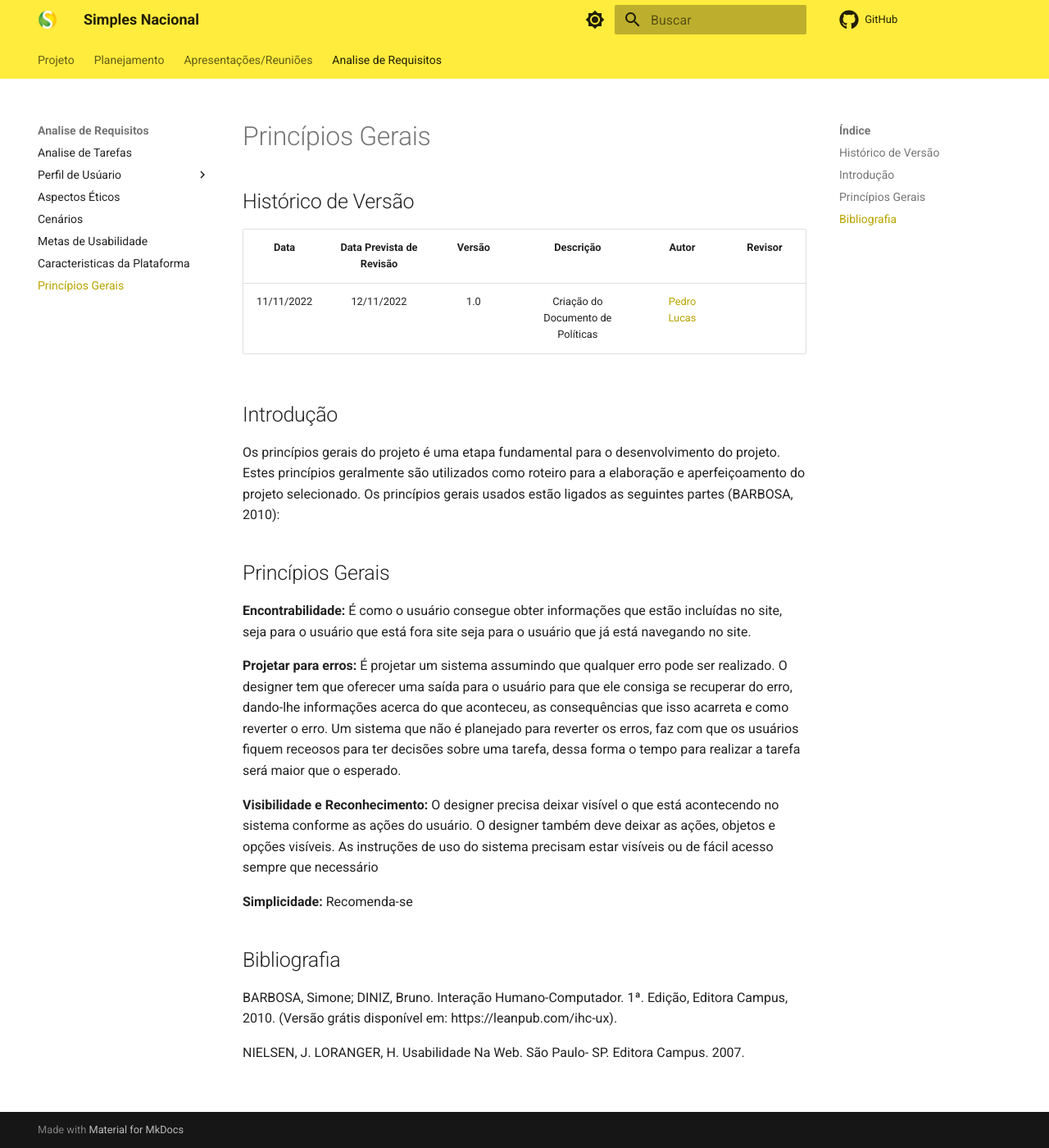
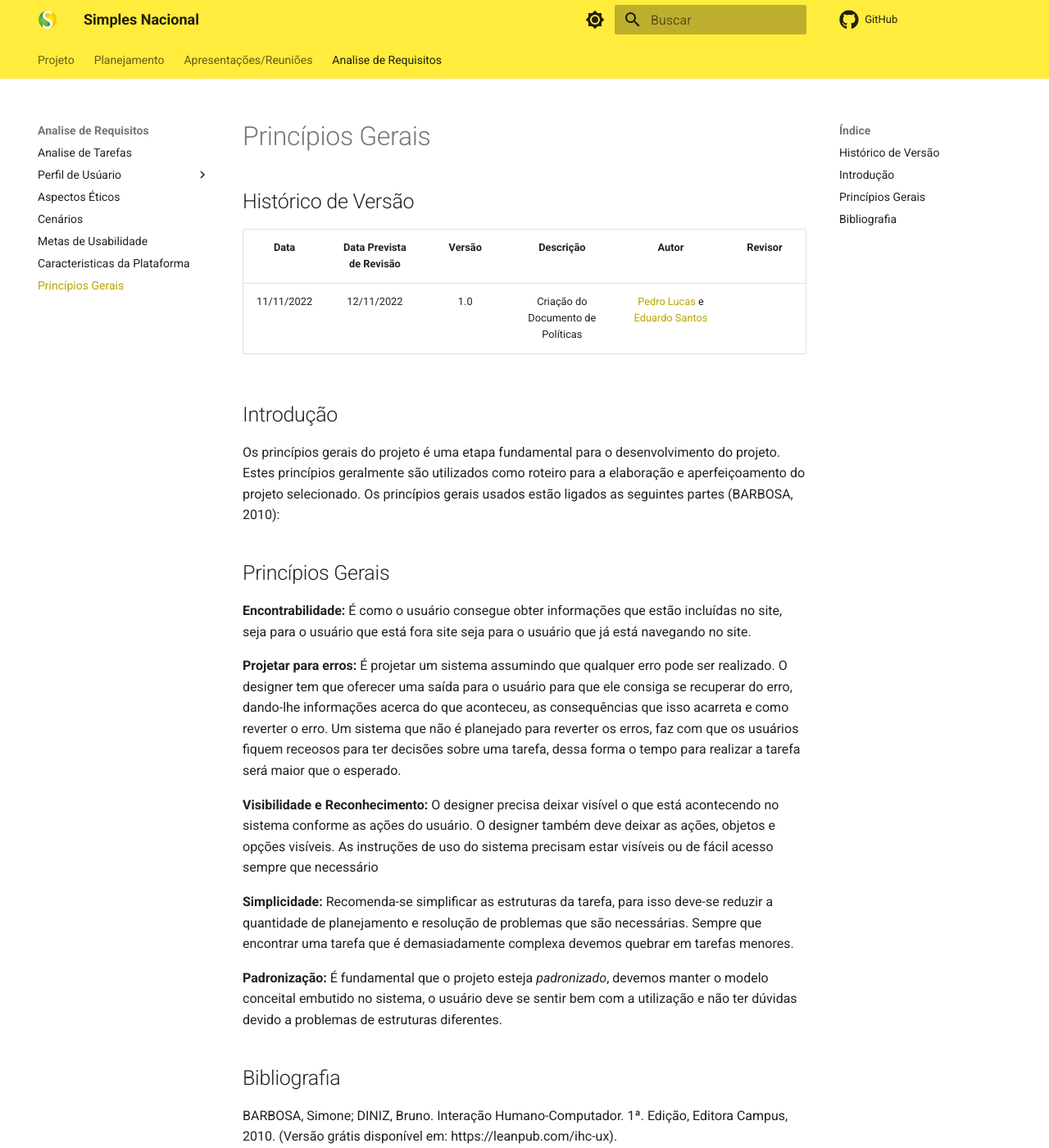
Before and after one commit to Interacao-Humano-Computador/2022.2-SimplesNacional, an MkDocs documentation site: the page built from docs/Tarefas/PrincipiosGerais.md, in a window 1280 px wide and 1400 px high. Shown: the whole window at 82% size. Built offline with MkDocs 1.6.1 and Material for MkDocs 9.7.7, drawn with Linux system fonts in a browser that asks for light colours; comment, search, counter and statistics services are not loaded.

Commit message:
Update PrincipiosGerais.md

```diff
--- a/docs/Tarefas/PrincipiosGerais.md
+++ b/docs/Tarefas/PrincipiosGerais.md
@@ -3,7 +3,7 @@
 ## Histórico de Versão
 |Data|Data Prevista de Revisão|Versão|Descrição|Autor|Revisor|
 | :----------: |:-----------:| :------: | :-----------: | :---------: |:---------: |
-|11/11/2022|12/11/2022|1.0|Criação do Documento de Políticas| [Pedro Lucas](https://github.com/PedroLSF)||
+|11/11/2022|12/11/2022|1.0|Criação do Documento de Políticas| [Pedro Lucas](https://github.com/PedroLSF) e [Eduardo Santos](https://github.com/edudsan)||
 
 ## Introdução
 Os princípios gerais do projeto é uma etapa fundamental para o desenvolvimento do projeto. Estes princípios geralmente são utilizados como roteiro para a elaboração e aperfeiçoamento do projeto selecionado. Os princípios gerais usados estão ligados as seguintes partes (BARBOSA, 2010):
@@ -15,7 +15,9 @@ Os princípios gerais do projeto é uma etapa fundamental para o desenvolvimento
 
 **Visibilidade e Reconhecimento:** O designer precisa deixar visível o que está acontecendo no sistema conforme as ações do usuário. O designer também deve deixar as ações, objetos e opções visíveis. As instruções de uso do sistema precisam estar visíveis ou de fácil acesso sempre que necessário
 
-**Simplicidade:** Recomenda-se
+**Simplicidade:** Recomenda-se simplificar as estruturas da tarefa, para isso deve-se reduzir a quantidade de planejamento e resolução de problemas que são necessárias. Sempre que encontrar uma tarefa que é demasiadamente complexa devemos quebrar em tarefas menores.
+
+**Padronização:** É fundamental que o projeto esteja *padronizado*, devemos manter o modelo conceital embutido no sistema, o usuário deve se sentir bem com a utilização e não ter dúvidas devido a problemas de estruturas diferentes.
 
 ## Bibliografia
 
```
